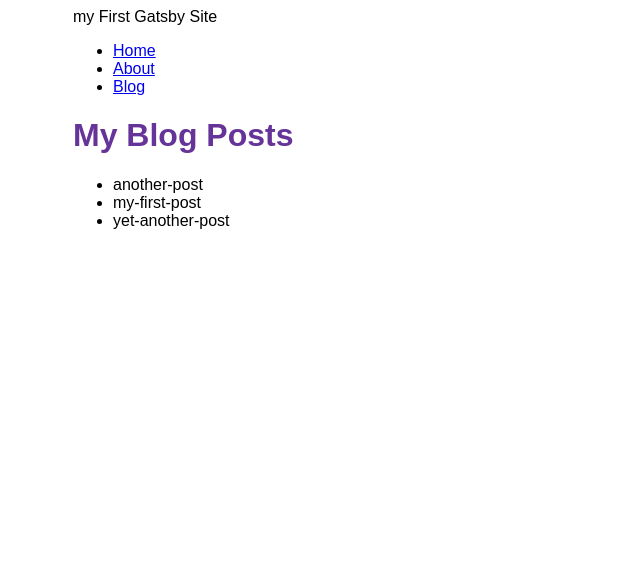
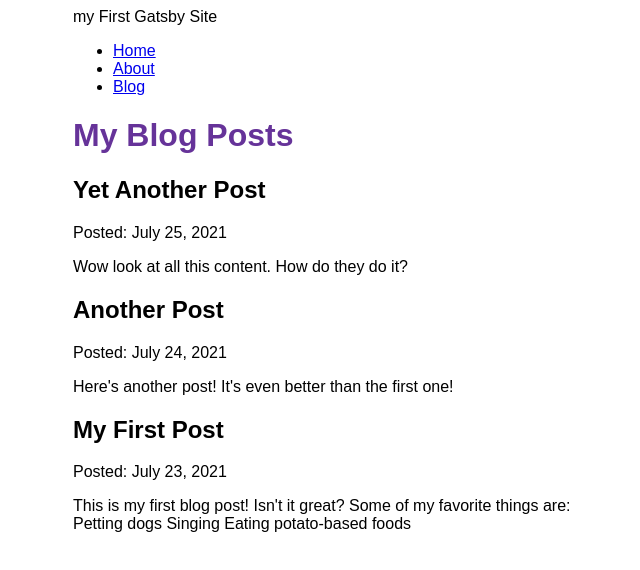
Before and after one commit to kmuse226/my-gatsby-site, a Gatsby site: page /blog in a window 1280 px wide. Shown: the whole page, without its empty margins (317-957 px from the left). Built offline with nearby package versions, Linux system fonts and the light colour scheme; Gatsby itself is replaced by a stand-in of ours.

Commit message:
query blog data

```diff
--- a/src/pages/blog.js
+++ b/src/pages/blog.js
@@ -6,15 +6,15 @@
 const BlogPage = ({data}) => {
   return (
     <Layout pageTitle="My Blog Posts">
-      <ul>
       {
-        data.allFile.nodes.map(node => (
-          <li key={node.name}>
-            {node.name}
-          </li>
+        data.allMdx.nodes.map((node) => (
+          <article key={node.id}>
+            <h2>{node.frontmatter.title}</h2>
+            <p>Posted: {node.frontmatter.date}</p>
+            <p>{node.excerpt}</p>
+          </article>
         ))
       }
-      </ul>
     </Layout>
   )
 }
@@ -25,9 +25,14 @@
 
 export const query = graphql`
   query {
-    allFile {
+    allMdx(sort: {fields: frontmatter___date, order: DESC}) {
       nodes {
-        name
+        frontmatter {
+          date(formatString: "MMMM D, YYYY")
+          title
+        }
+        id
+        excerpt
       }
     }
   }
```
